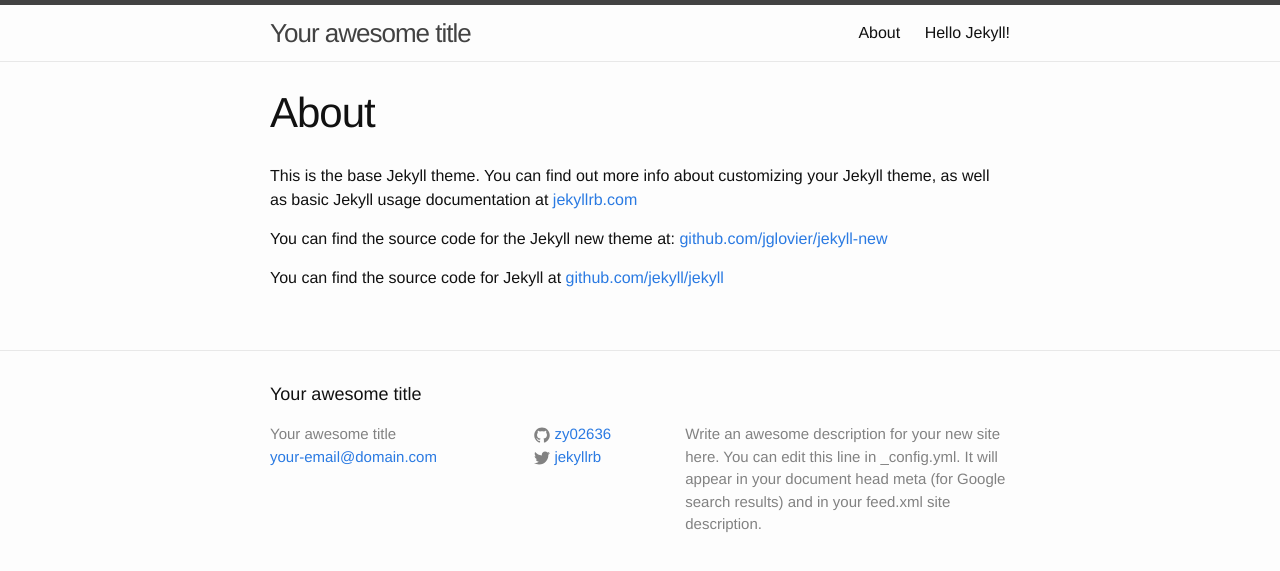
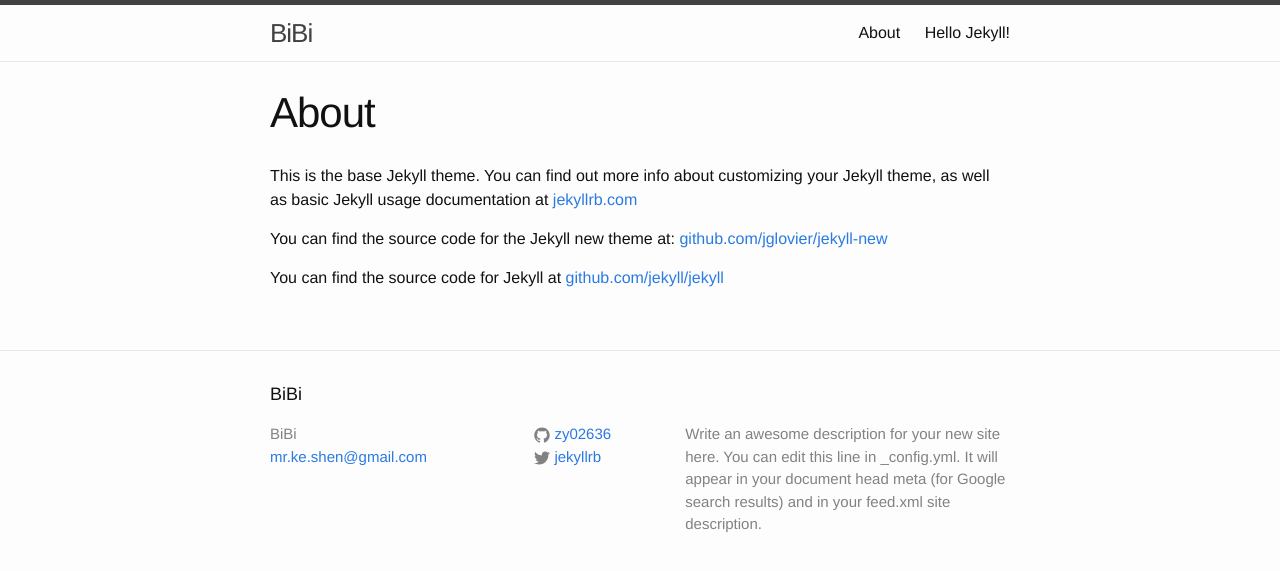
Before and after one commit to zy02636/blog, a Jekyll site: the page built from about.md, in a window 1280 px wide. Shown: the top 571 px of the page. Built offline with Jekyll 4.4.1, drawn with Linux system fonts in a browser that asks for light colours.

Commit message:
Update base url

```diff
--- a/_config.yml
+++ b/_config.yml
@@ -1,11 +1,11 @@
 # Site settings
-title: Your awesome title
-email: your-email@domain.com
+title: BiBi
+email: mr.ke.shen@gmail.com
 description: > # this means to ignore newlines until "baseurl:"
   Write an awesome description for your new site here. You can edit this
   line in _config.yml. It will appear in your document head meta (for
   Google search results) and in your feed.xml site description.
-baseurl: /blog/
+baseurl: /blog
 encoding: utf-8
 url: "http://yourdomain.com" # the base hostname & protocol for your site
 twitter_username: jekyllrb
--- a/index.html
+++ b/index.html
@@ -4,6 +4,6 @@
 ---
 <ul class="posts">
 {% for post in site.posts %}
-  <li><span>{{ post.date | date_to_string }}</span> &raquo; <a href="{{ post.url }}">{{ post.title }}</a></li>
+  <li><span>{{ post.date | date_to_string }}</span> &raquo; <a href="{{site.baseurl}}{{ post.url }}">{{ post.title }}</a></li>
 {% endfor %}
 </ul>
```
Also changed, not shown: 4 other files.
